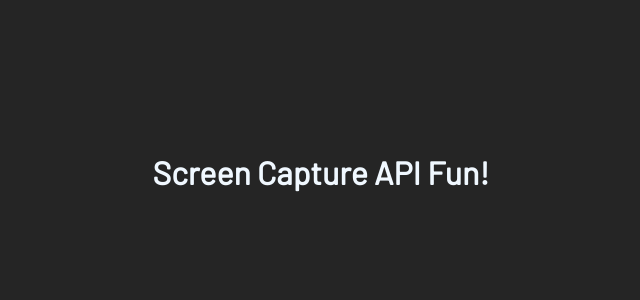
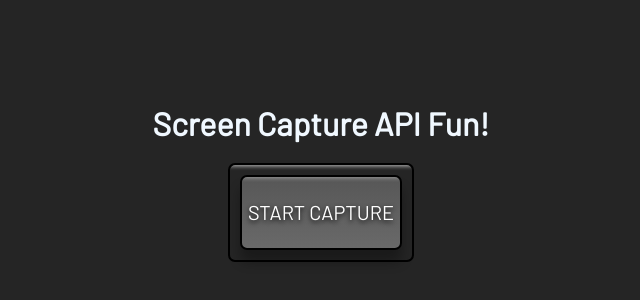
Before and after one commit to shaneiadt/picture-in-picture, a website with bundled scripts: page public/index.html in a window 1280 px wide. Shown: the part 228-528 px from the top of the page, without its empty margins (319-959 px from the left). Built offline with nearby package versions, Linux system fonts and the light colour scheme.

Commit message:
add video & button HTML elements

```diff
--- a/public/index.html
+++ b/public/index.html
@@ -27,6 +27,10 @@
   </head>
   <body>
     <h1>Screen Capture API Fun!</h1>
+    <video id="video" controls height="360" width="640" hidden></video>
+    <div class="btn-container">
+      <button id="btn">START CAPTURE</button>
+    </div>
     <noscript>You need to enable JavaScript to run this app.</noscript>
     <script type="module" src="./index.js"></script>
   </body>
```
